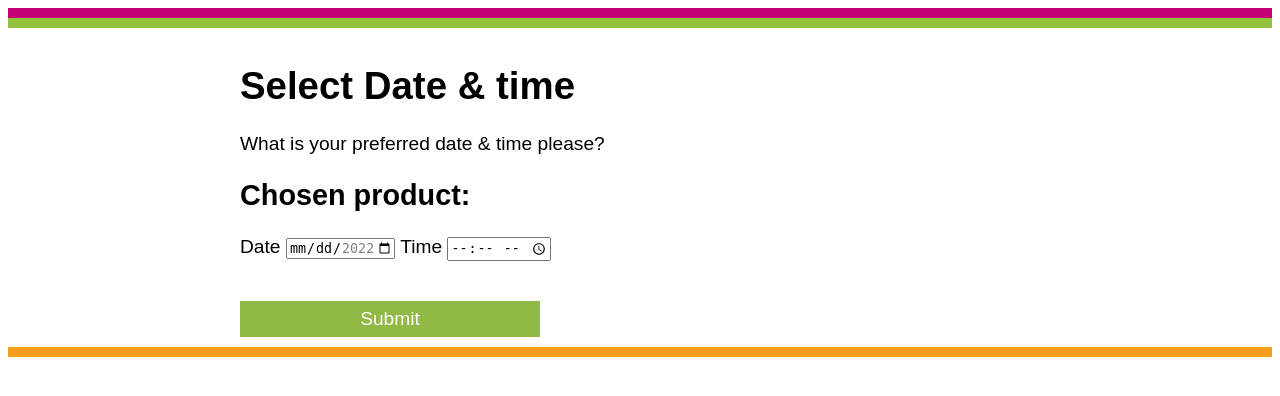
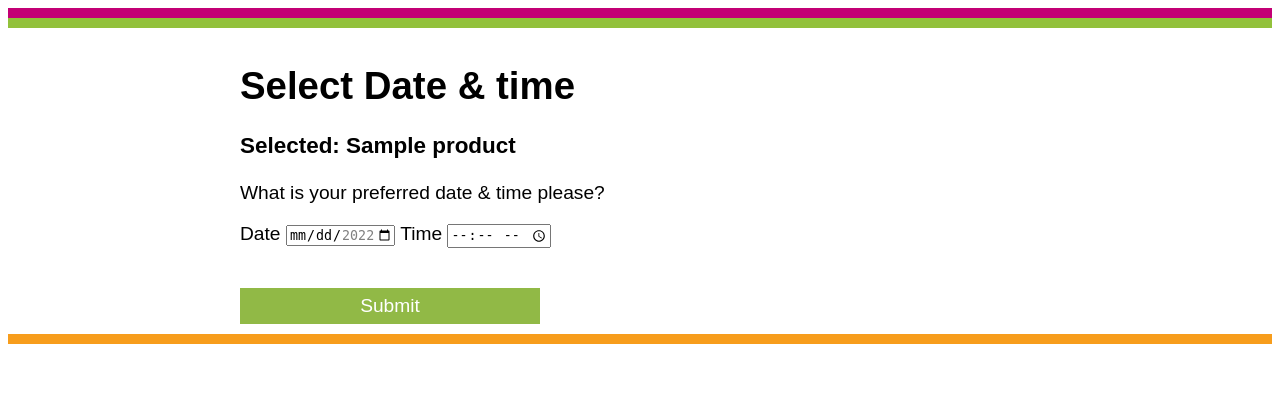
Before and after one commit to KarmaComputing/collect-deposit-online, a Flask app: template app/templates/request-date-time.html in a window 1280 px wide. Shown: the top 396 px of the page. Run offline with Flask 2, Linux system fonts and the light colour scheme; the template is opened without the code that fills it: most values are stand-ins (such as "Sample title", 1, 10 or a date in 2020); parts of the project's set-up code (start-up, migrations or seed data) failed here and were passed over.

Commit message:
wip #6 consistantly use product_id throughout

```diff
--- a/app/app.py
+++ b/app/app.py
@@ -167,16 +167,17 @@ def get_products(include_archived=False):
 
 @app.route("/request-date-time")
 def set_date_time():
-    product_id = request.form.get("product_id")
-    return render_template("request-date-time.html", product_id=product_id)
+    product_id = request.args.get("product_id")
+    product = get_product(product_id)
+    return render_template("request-date-time.html", product=product)
 
 
 @app.route("/deposit")
 def deposit():
-    product_id = request.args.get("product")
+    product_id = request.args.get("product_id")
     if product_id is None:
         flash("Product must be selected but was not present.")
-        return redirect(url_for("choose"))
+        # return redirect(url_for("choose"))
     product = get_product(product_id)
     return render_template("deposit.html", product=product)
 
@@ -184,7 +185,7 @@ def deposit():
 @app.route("/create-checkout-session", methods=["POST"])
 def create_checkout_session():
     stripe.api_key = STRIPE_API_KEY
-    requested_product_id = request.form.get("product")
+    requested_product_id = request.form.get("product_id")
     requested_time = request.form.get("time")
     requested_date = request.form.get("date")
     customer_email = request.form.get("email", None)
--- a/app/templates/choose.html
+++ b/app/templates/choose.html
@@ -27,7 +27,7 @@ we'll confirm your booking. A deposit will be taken after your booking request i
 <form action="/request-date-time">
   <div id="fieldset">
     <label for="products">Select service:</label>
-    <select name="product" id="products">
+    <select name="product_id" id="products">
       <option value="">--Please choose an option--</option>
       {% for product in products %}
       <option value="{{ product.product_id }}">{{product.product_name}}</option>
@@ -35,7 +35,7 @@ we'll confirm your booking. A deposit will be taken after your booking request i
     </select>
 
     <br />
-    <input id="submit-chosen-treatment" type="submit" class="btn btn-primary" />
+    <input id="submit-chosen-treatment" type="submit" class="btn btn-primary" value="Submit" />
   </div>
 </form>
 
--- a/app/templates/deposit.html
+++ b/app/templates/deposit.html
@@ -16,7 +16,7 @@
   <br />
   <label for="mobile">Mobile <input name="mobile" id="mobile" /></label>
   <input type="submit" value="Checkout" class="btn btn-primary">
-  <input name="product" type="hidden" value="" id="product-chosen-hidden" />
+  <input name="product_id" type="hidden" value="{{ product['product_id'] }}" id="product-chosen-hidden" />
   <input name="date" type="hidden" value="" id="date-chosen-hidden" />
   <input name="time" type="hidden" value="" id="time-chosen-hidden" />
 
@@ -26,10 +26,6 @@
 <script>
 const queryString = window.location.search;
 const urlParams = new URLSearchParams(queryString);
-
-const product = urlParams.get('product')
-document.querySelector("#product-chosen-hidden").value = product;
-console.log(product);
 
 const date = urlParams.get('date')
 document.querySelector("#date-chosen-hidden").value = date;
--- a/app/templates/request-date-time.html
+++ b/app/templates/request-date-time.html
@@ -3,24 +3,22 @@
 
 <h1>Select Date &amp; time</h1>
 
+<h3>Selected: {{ product['product_name'] }}</h3>
+
 <p>What is your preferred date &amp; time please?</p>
 
-<h2>Chosen product: <span id="product-chosen"></span></h2>
 
 <form action="/deposit">
   <label for="date">Date <input type="date" id="start" name="date" min="2021-01-01" max="2022-12-31"></label>
   <label for="time">Time <input name="time" type="time" required /></label>
-  <input name="product" type="hidden" value="" id="product-chosen-hidden" />
-  <input type="submit" class="btn btn-primary" />
+  <input name="product_id" type="hidden" value="{{ product['product_id'] }}" id="product-chosen-hidden" />
+  <input type="submit" class="btn btn-primary" value="Submit" />
 </form>
 
 <script>
 const queryString = window.location.search;
 const urlParams = new URLSearchParams(queryString);
 
-const product = urlParams.get('product')
-document.querySelector("#product-chosen").textContent = product;
-document.querySelector("#product-chosen-hidden").value = product;
 
 var today = new Date();
 var day = today.getDate()+2;
```
